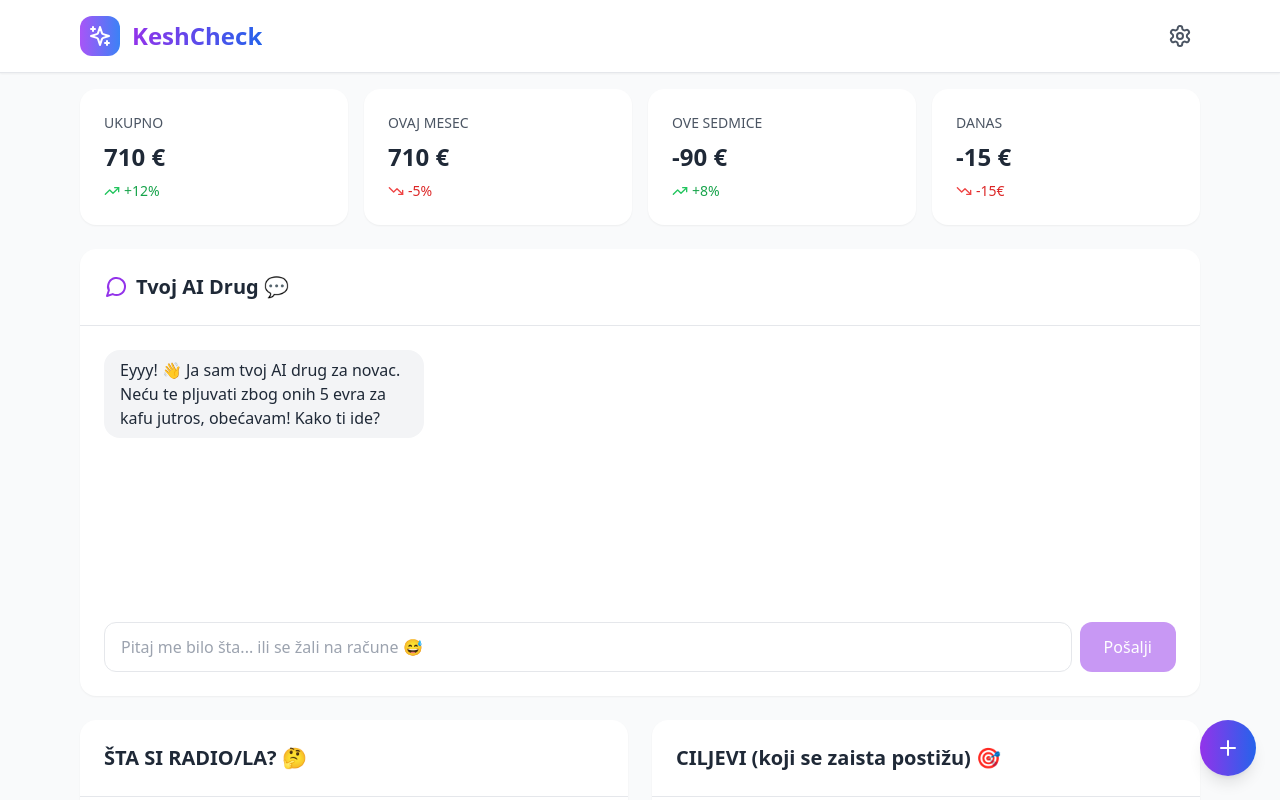
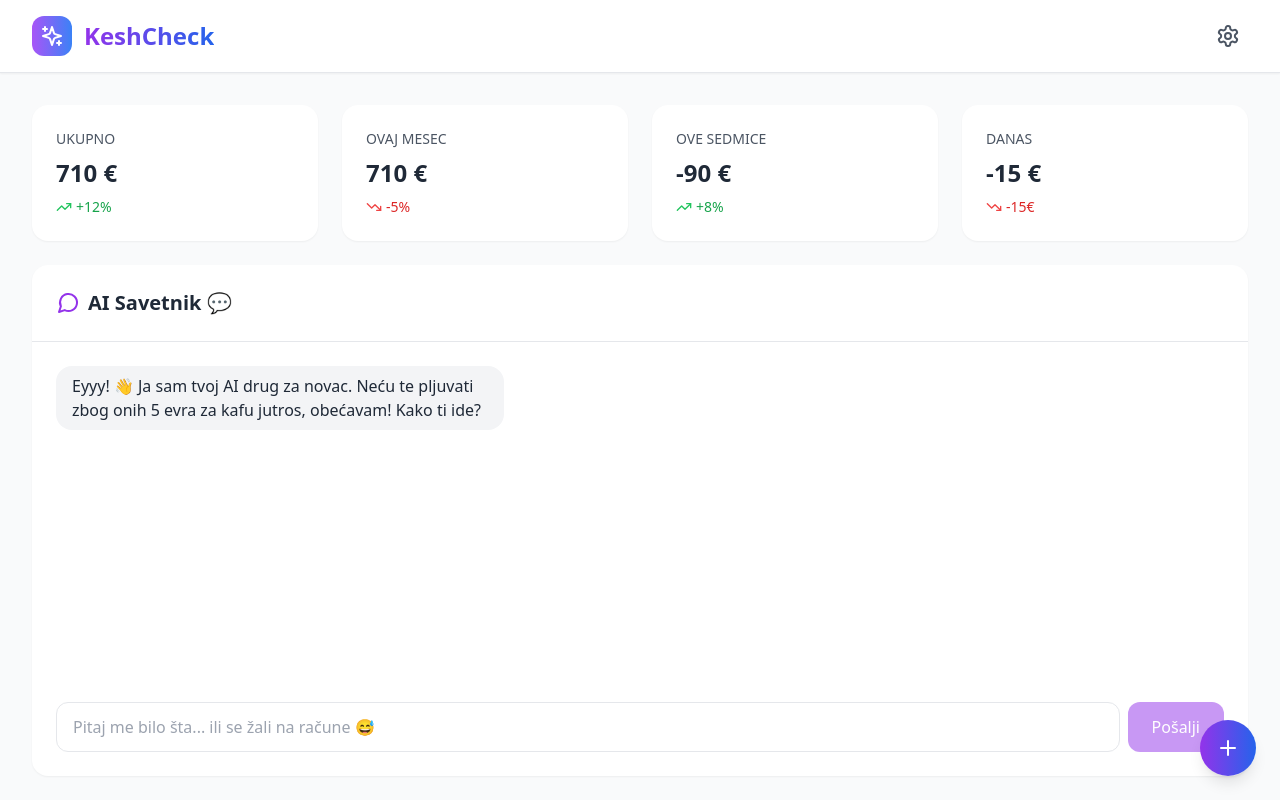
Before and after one commit to SliskoGG/keshcheck-app, a React (Create React App) app: page / in a window 1280 px wide. Both pictures are taken after a click on the button "Hajde Da Počnemo! 🚀". Shown: the top 800 px of the page. Built offline with nearby package versions, Linux system fonts and the light colour scheme.

Commit message:
Update App.js

```diff
--- a/src/App.js
+++ b/src/App.js
@@ -162,7 +162,7 @@ const KeshCheckApp = () => {
 
       if (data.error) {
         // Use fallback message if provided
-        return data.fallback || 'Ups! Nešto nije u redu sa mojom AI glavom 🤖 Pokušaj ponovo!';
+        return data.message || 'Ups! Nešto nije u redu sa mojom AI glavom 🤖 Pokušaj ponovo!';
       }
 
       return data.message;
@@ -355,7 +355,7 @@ const KeshCheckApp = () => {
             <div className="flex items-start space-x-3 text-left">
               <MessageCircle className="w-6 h-6 text-purple-500 mt-1" />
               <div>
-                <h3 className="font-semibold text-gray-800">Tvoj AI Drug</h3>
+                <h3 className="font-semibold text-gray-800">AI Savetnik</h3>
                 <p className="text-sm text-gray-600">Koji te neće osuđivati kad potrošiš na gluposti</p>
               </div>
             </div>
@@ -392,12 +392,12 @@ const KeshCheckApp = () => {
     );
   }
 
-  // Main Dashboard
+  // Main Dashboard - RESPONSIVE VERSION
   return (
     <div className="min-h-screen bg-gray-50">
       {/* Header */}
       <header className="bg-white shadow-sm border-b">
-        <div className="max-w-6xl mx-auto px-4 py-4 flex items-center justify-between">
+        <div className="max-w-7xl mx-auto px-4 sm:px-6 lg:px-8 py-4 flex items-center justify-between">
           <div className="flex items-center space-x-3">
             <div className="w-10 h-10 bg-gradient-to-r from-purple-500 to-blue-500 rounded-xl flex items-center justify-center">
               <Sparkles className="w-6 h-6 text-white" />
@@ -415,39 +415,39 @@ const KeshCheckApp = () => {
         </div>
       </header>
 
-      <div className="max-w-6xl mx-auto p-4 space-y-6">
+      <div className="max-w-7xl mx-auto p-4 sm:p-6 lg:p-8 space-y-6">
         {/* TOP THIRD - Financial Overview */}
-        <div className="grid grid-cols-2 md:grid-cols-4 gap-4">
-          <div className="bg-white rounded-2xl p-6 shadow-sm">
+        <div className="grid grid-cols-2 lg:grid-cols-4 gap-4 lg:gap-6">
+          <div className="bg-white rounded-2xl p-4 lg:p-6 shadow-sm">
             <h3 className="text-sm font-medium text-gray-600 mb-2">UKUPNO</h3>
-            <p className="text-2xl font-bold text-gray-800">{formatCurrency(totals.total, 'EUR')}</p>
+            <p className="text-xl lg:text-2xl font-bold text-gray-800">{formatCurrency(totals.total, 'EUR')}</p>
             <div className="flex items-center mt-2">
               <TrendingUp className="w-4 h-4 text-green-500 mr-1" />
               <span className="text-sm text-green-600">+12%</span>
             </div>
           </div>
 
-          <div className="bg-white rounded-2xl p-6 shadow-sm">
+          <div className="bg-white rounded-2xl p-4 lg:p-6 shadow-sm">
             <h3 className="text-sm font-medium text-gray-600 mb-2">OVAJ MESEC</h3>
-            <p className="text-2xl font-bold text-gray-800">{formatCurrency(totals.thisMonth, 'EUR')}</p>
+            <p className="text-xl lg:text-2xl font-bold text-gray-800">{formatCurrency(totals.thisMonth, 'EUR')}</p>
             <div className="flex items-center mt-2">
               <TrendingDown className="w-4 h-4 text-red-500 mr-1" />
               <span className="text-sm text-red-600">-5%</span>
             </div>
           </div>
 
-          <div className="bg-white rounded-2xl p-6 shadow-sm">
+          <div className="bg-white rounded-2xl p-4 lg:p-6 shadow-sm">
             <h3 className="text-sm font-medium text-gray-600 mb-2">OVE SEDMICE</h3>
-            <p className="text-2xl font-bold text-gray-800">{formatCurrency(totals.thisWeek, 'EUR')}</p>
+            <p className="text-xl lg:text-2xl font-bold text-gray-800">{formatCurrency(totals.thisWeek, 'EUR')}</p>
             <div className="flex items-center mt-2">
               <TrendingUp className="w-4 h-4 text-green-500 mr-1" />
               <span className="text-sm text-green-600">+8%</span>
             </div>
           </div>
 
-          <div className="bg-white rounded-2xl p-6 shadow-sm">
+          <div className="bg-white rounded-2xl p-4 lg:p-6 shadow-sm">
             <h3 className="text-sm font-medium text-gray-600 mb-2">DANAS</h3>
-            <p className="text-2xl font-bold text-gray-800">{formatCurrency(totals.today, 'EUR')}</p>
+            <p className="text-xl lg:text-2xl font-bold text-gray-800">{formatCurrency(totals.today, 'EUR')}</p>
             <div className="flex items-center mt-2">
               <TrendingDown className="w-4 h-4 text-red-500 mr-1" />
               <span className="text-sm text-red-600">-15€</span>
@@ -457,18 +457,18 @@ const KeshCheckApp = () => {
 
         {/* MID THIRD - AI Trener */}
         <div className="bg-white rounded-2xl shadow-sm">
-          <div className="p-6 border-b">
+          <div className="p-4 lg:p-6 border-b">
             <h2 className="text-xl font-bold text-gray-800 flex items-center">
               <MessageCircle className="w-6 h-6 text-purple-600 mr-2" />
-              Tvoj AI Drug 💬
+              AI Savetnik 💬
             </h2>
           </div>
 
-          <div className="p-6">
-            <div className="h-64 overflow-y-auto space-y-4 mb-4">
+          <div className="p-4 lg:p-6">
+            <div className="h-64 lg:h-80 overflow-y-auto space-y-4 mb-4">
               {chatMessages.map((msg, index) => (
                 <div key={index} className={`flex ${msg.type === 'user' ? 'justify-end' : 'justify-start'}`}>
-                  <div className={`max-w-xs px-4 py-2 rounded-2xl ${
+                  <div className={`max-w-xs lg:max-w-md px-4 py-2 rounded-2xl ${
                     msg.type === 'user'
                       ? 'bg-purple-600 text-white'
                       : 'bg-gray-100 text-gray-800'
@@ -480,7 +480,7 @@ const KeshCheckApp = () => {
 
               {isAiLoading && (
                 <div className="flex justify-start">
-                  <div className="max-w-xs px-4 py-2 rounded-2xl bg-gray-100 text-gray-800 flex items-center space-x-2">
+                  <div className="max-w-xs lg:max-w-md px-4 py-2 rounded-2xl bg-gray-100 text-gray-800 flex items-center space-x-2">
                     <div className="flex space-x-1">
                       <div className="w-2 h-2 bg-gray-400 rounded-full animate-bounce"></div>
                       <div className="w-2 h-2 bg-gray-400 rounded-full animate-bounce" style={{ animationDelay: '0.1s' }}></div>
@@ -514,13 +514,13 @@ const KeshCheckApp = () => {
         </div>
 
         {/* BOTTOM THIRD - Data */}
-        <div className="grid grid-cols-1 lg:grid-cols-2 gap-6">
+        <div className="grid grid-cols-1 xl:grid-cols-2 gap-6">
           {/* Left: Transactions */}
           <div className="bg-white rounded-2xl shadow-sm">
-            <div className="p-6 border-b">
-              <h2 className="text-xl font-bold text-gray-800">ŠTA SI RADIO/LA? 🤔</h2>
+            <div className="p-4 lg:p-6 border-b">
+              <h2 className="text-xl font-bold text-gray-800">Potrošnja</h2>
             </div>
-            <div className="p-6">
+            <div className="p-4 lg:p-6">
               <div className="space-y-4">
                 {transactions.slice(0, 5).map((transaction) => {
                   const IconComponent = getCategoryIcon(transaction.category);
@@ -556,10 +556,10 @@ const KeshCheckApp = () => {
 
           {/* Right: Goals */}
           <div className="bg-white rounded-2xl shadow-sm">
-            <div className="p-6 border-b">
+            <div className="p-4 lg:p-6 border-b">
               <h2 className="text-xl font-bold text-gray-800">CILJEVI (koji se zaista postižu) 🎯</h2>
             </div>
-            <div className="p-6">
+            <div className="p-4 lg:p-6">
               <div className="space-y-4">
                 {goals.map((goal) => {
                   const progress = (goal.current / goal.target) * 100;
@@ -633,6 +633,7 @@ const KeshCheckApp = () => {
         </button>
       </div>
 
+      {/* ALL MODALS REMAIN THE SAME */}
       {/* Add Transaction Modal */}
       {showAddTransaction && (
         <div
```
